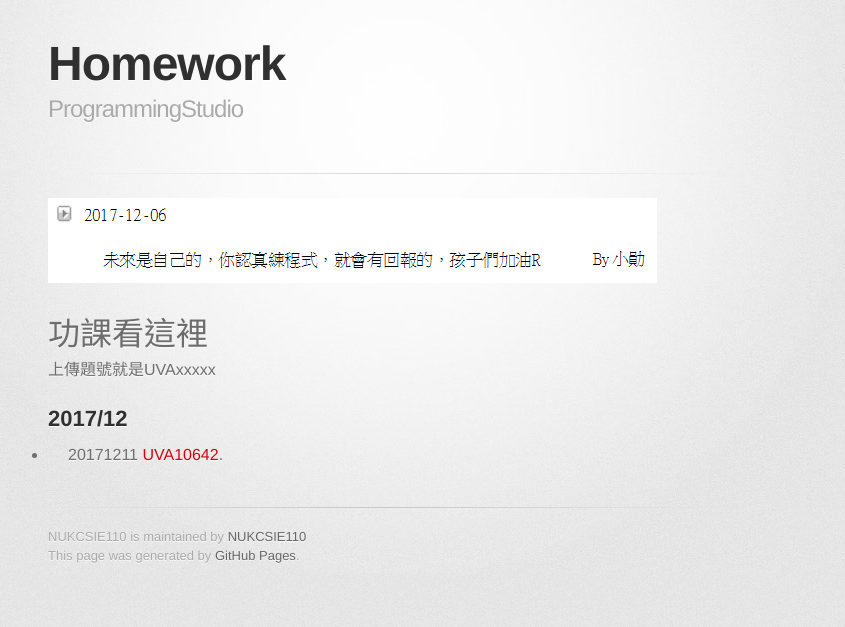
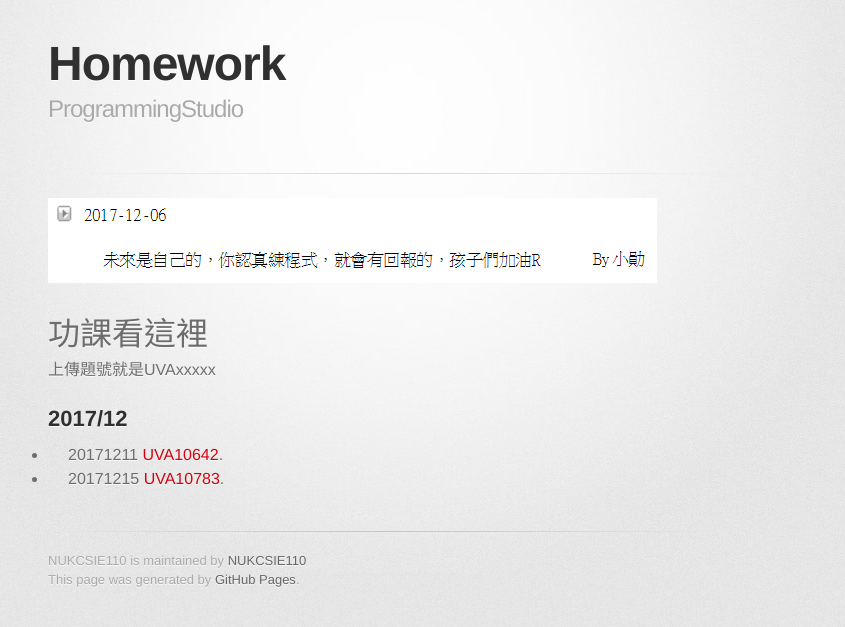
Before and after one commit to NUKCSIE110/ProgrammingStudio, a Jekyll site: the page built from homework.md, in a window 1280 px wide. Shown: the top 627 px of the page, without its empty margins (242-1087 px from the left). Built offline with Jekyll 4.4.1, drawn with Linux system fonts in a browser that asks for light colours; some web fonts are replaced.

Commit message:
20171215HW

```diff
--- a/homework.md
+++ b/homework.md
@@ -7,3 +7,4 @@
 上傳題號就是UVAxxxxx
 ##   2017/12
 *   20171211<a href="https://uva.onlinejudge.org/index.php?option=com_onlinejudge&Itemid=8&category=18&page=show_problem&problem=1583" target="_blank"> UVA10642</a>.<br>
+*   20171215<a href="https://uva.onlinejudge.org/index.php?option=com_onlinejudge&Itemid=8&category=19&page=show_problem&problem=1724" target="_blank"> UVA10783</a>.<br>
```
